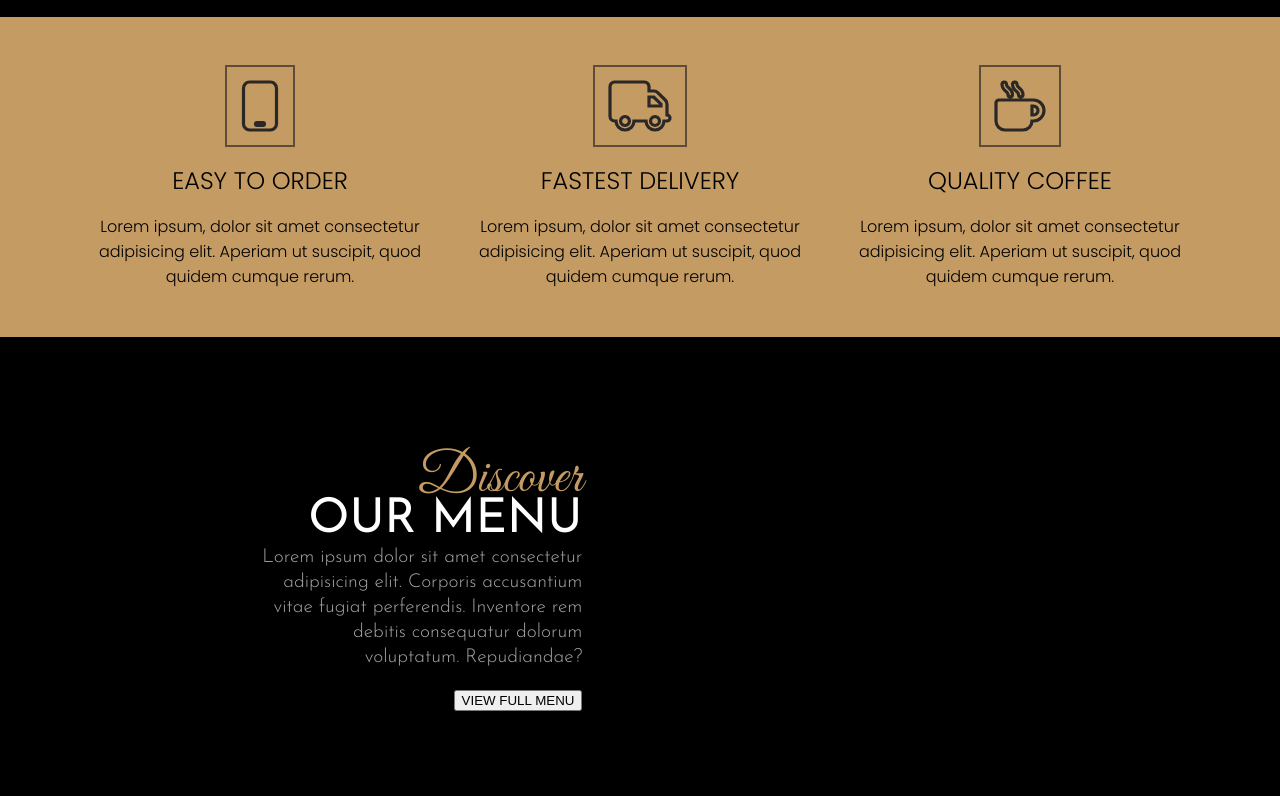
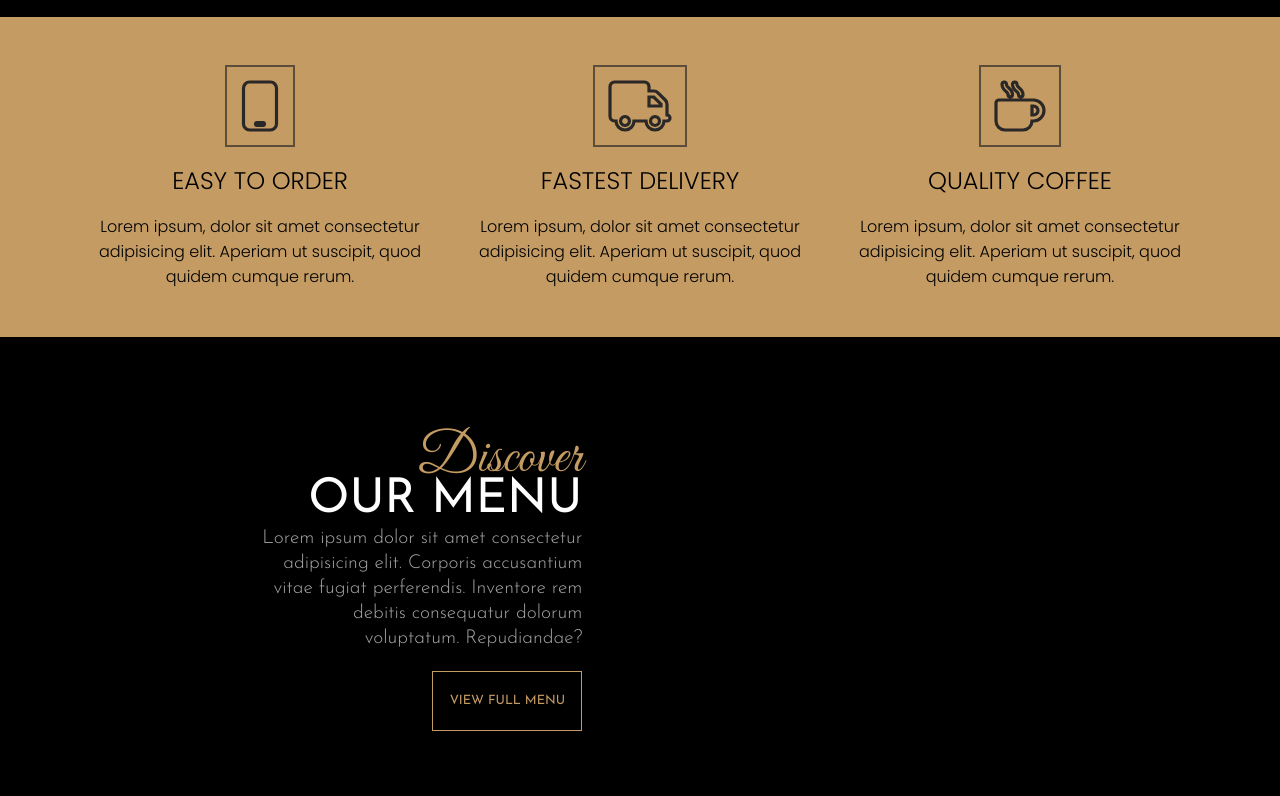
Before and after one commit to Ameer2000Mzori/Coffee-House, a website built with webpack: page src/index.html in a window 1280 px wide. Shown: the part 743-1539 px from the top of the page. Built offline with nearby package versions, Linux system fonts and the light colour scheme.

Commit message:
added styling to the menu left button

```diff
--- a/src/style.scss
+++ b/src/style.scss
@@ -729,6 +729,17 @@ body {
             font-weight: 300;
             line-height: 1.3;
           }
+
+          .menu-Left-Button {
+            height: 60px;
+            width: 150px;
+            font-family: $fontTwo;
+            font-size: 0.8rem;
+            font-weight: 400;
+            background-color: transparent;
+            color: #c49b63;
+            border: solid #c49b63 1px;
+          }
         }
       }
     }
```
Also changed, not shown: src/style.css, 1 other file.
